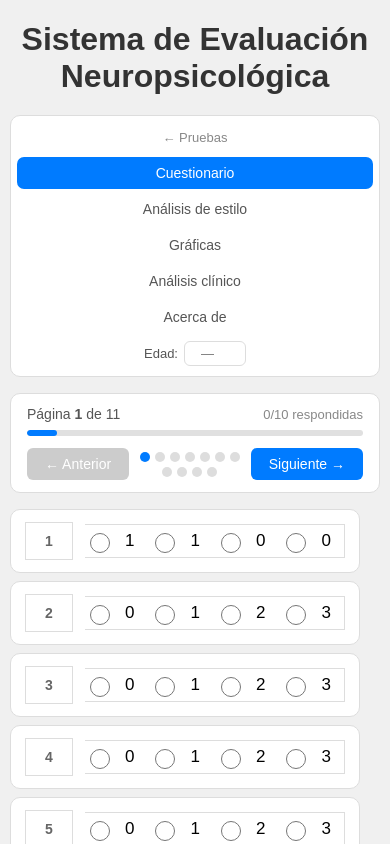
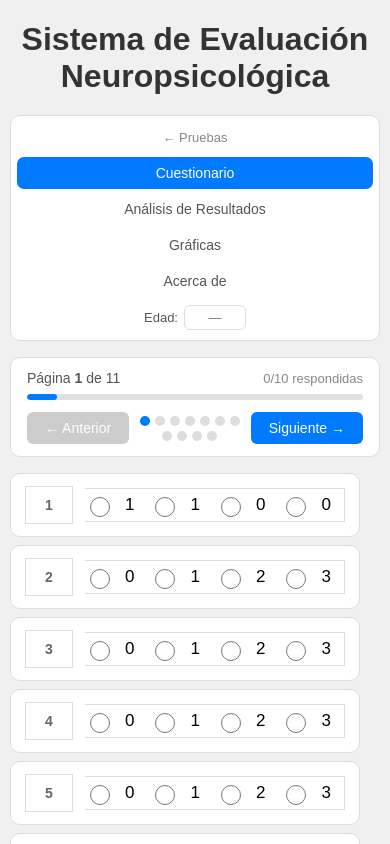
Before and after one commit to JackMortDT/conners, a React (Vite) app: page / in a window 390 px wide. Both pictures are taken after a click on the button "Padres". Shown: the top 844 px of the page. Built offline with nearby package versions, Linux system fonts and the light colour scheme.

Commit message:
feat: update tab layout to 4 tabs and fix age input for mobile

```diff
--- a/src/components/ModuleNav.jsx
+++ b/src/components/ModuleNav.jsx
@@ -1,8 +1,7 @@
 const MODULES = [
   { id: 'cuestionario', label: 'Cuestionario' },
-  { id: 'analisis',     label: 'Análisis de estilo' },
+  { id: 'resultados',   label: 'Análisis de Resultados' },
   { id: 'graficas',     label: 'Gráficas' },
-  { id: 'clinico',      label: 'Análisis clínico' },
   { id: 'acerca',       label: 'Acerca de' },
 ];
 
@@ -25,9 +24,9 @@ const ModuleNav = ({ activeModule, onModuleChange, onBack, age, onAgeChange }) =
     <label className="module-nav-age">
       Edad:
       <input
-        type="number"
-        min="6"
-        max="17"
+        type="text"
+        inputMode="numeric"
+        pattern="[0-9]*"
         value={age ?? ''}
         onChange={e => {
           const v = parseInt(e.target.value, 10);
```
